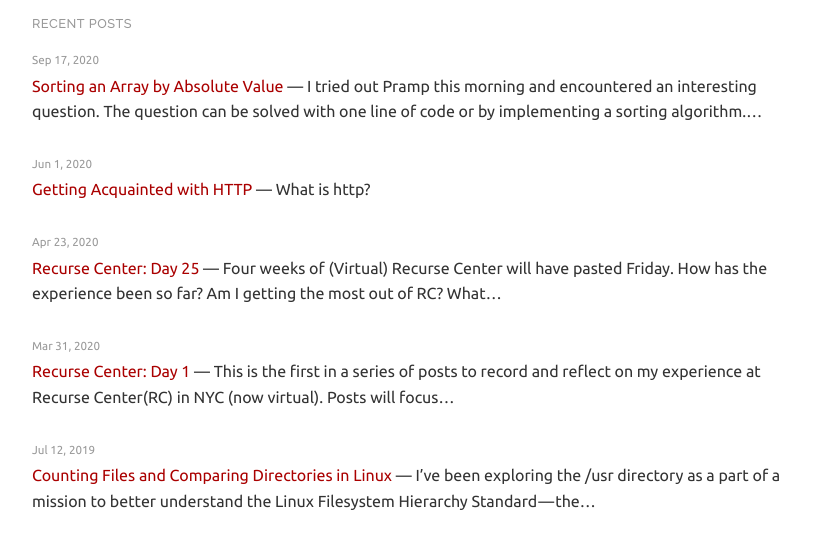
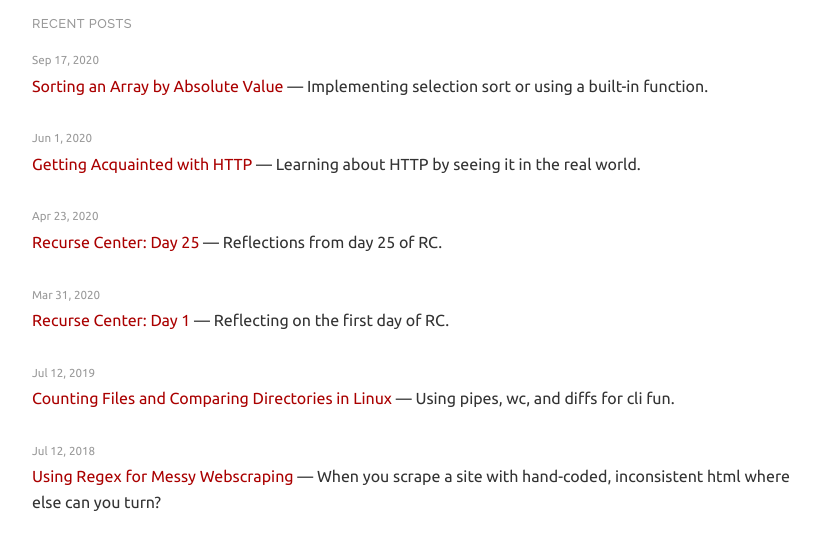
Before and after one commit to clpatterson/clpatterson.github.io, a plain HTML site: page index.html in a window 1280 px wide. Shown: the part 197-738 px from the top of the page, without its empty margins (228-1048 px from the left). Drawn offline with nearby package versions, Linux system fonts and the light colour scheme.

Commit message:
Clean up post descriptions.

```diff
--- a/index.html
+++ b/index.html
@@ -71,7 +71,7 @@
 					<a class="title" href="/posts/pramp_interview_1/">Sorting an Array by Absolute Value</a> &mdash;
 					<span class="description">
 
-						I tried out Pramp this morning and encountered an interesting question. The question can be solved with one line of code or by implementing a sorting algorithm.&hellip;
+						Implementing selection sort or using a built-in function.
 
 					</span>
 				</div>
@@ -81,7 +81,7 @@
 					<a class="title" href="/posts/pattersoncharlesl/getting-acquainted-with-http-2cb728aaae9b/">Getting Acquainted with HTTP</a> &mdash;
 					<span class="description">
 
-						What is http?
+						Learning about HTTP by seeing it in the real world.
 
 					</span>
 				</div>
@@ -91,7 +91,7 @@
 					<a class="title" href="/posts/pattersoncharlesl/recurse-center-day-25-f1c2648cfec6/">Recurse Center: Day 25</a> &mdash;
 					<span class="description">
 
-						Four weeks of (Virtual) Recurse Center will have pasted Friday. How has the experience been so far? Am I getting the most out of RC? What…
+						Reflections from day 25 of RC.
 
 					</span>
 				</div>
@@ -101,7 +101,7 @@
 					<a class="title" href="/posts/pattersoncharlesl/recurse-center-day-1-c9b621ac70dc/">Recurse Center: Day 1</a> &mdash;
 					<span class="description">
 
-						This is the first in a series of posts to record and reflect on my experience at Recurse Center(RC) in NYC (now virtual). Posts will focus…
+						Reflecting on the first day of RC.
 
 					</span>
 				</div>
@@ -111,7 +111,7 @@
 					<a class="title" href="/posts/pattersoncharlesl/counting-files-and-comparing-directories-in-linux-bfd3af0a2e8c/">Counting Files and Comparing Directories in Linux</a> &mdash;
 					<span class="description">
 
-						I’ve been exploring the /usr directory as a part of a mission to better understand the Linux Filesystem Hierarchy Standard — the…
+						Using pipes, wc, and diffs for cli fun.
 
 					</span>
 				</div>
@@ -121,7 +121,7 @@
 					<a class="title" href="/posts/using-regex-for-messy-webscraping/">Using Regex for Messy Webscraping</a> &mdash;
 					<span class="description">
 
-						People have strong feelings about using regex for parsing html. I understand. When things are as they should be, scraping html using xpaths or css selectors is way better.&hellip;
+						When you scrape a site with hand-coded, inconsistent html where else can you turn?
 
 					</span>
 				</div>
@@ -131,7 +131,7 @@
 					<a class="title" href="/posts/deduplication_with_fuzzywuzzy/">Deduplication with Fuzzywuzzy and Stanford CoreNLP</a> &mdash;
 					<span class="description">
 
-						Find and eliminating duplicates is an important part of data collection. For a few weeks now I’ve been helping an organization in New York collect official reports on corruption in China.&hellip;
+						Using open source tools to clean scraped data and eliminate duplicate Chinese Corruption reports.
 
 					</span>
 				</div>
```
Also changed, not shown: posts/deduplication_with_fuzzywuzzy/index.html (+2 -2 lines), posts/pattersoncharlesl/counting-files-and-comparing-directories-in-linux-bfd3af0a2e8c/index.html (+2 -2 lines), posts/pattersoncharlesl/getting-acquainted-with-http-2cb728aaae9b/index.html (+2 -2 lines), posts/pattersoncharlesl/recurse-center-day-1-c9b621ac70dc/index.html (+2 -2 lines), posts/pattersoncharlesl/recurse-center-day-25-f1c2648cfec6/index.html (+2 -2 lines), posts/pramp_interview_1/index.html (+2 -2 lines), posts/using-regex-for-messy-webscraping/index.html (+2 -2 lines).
